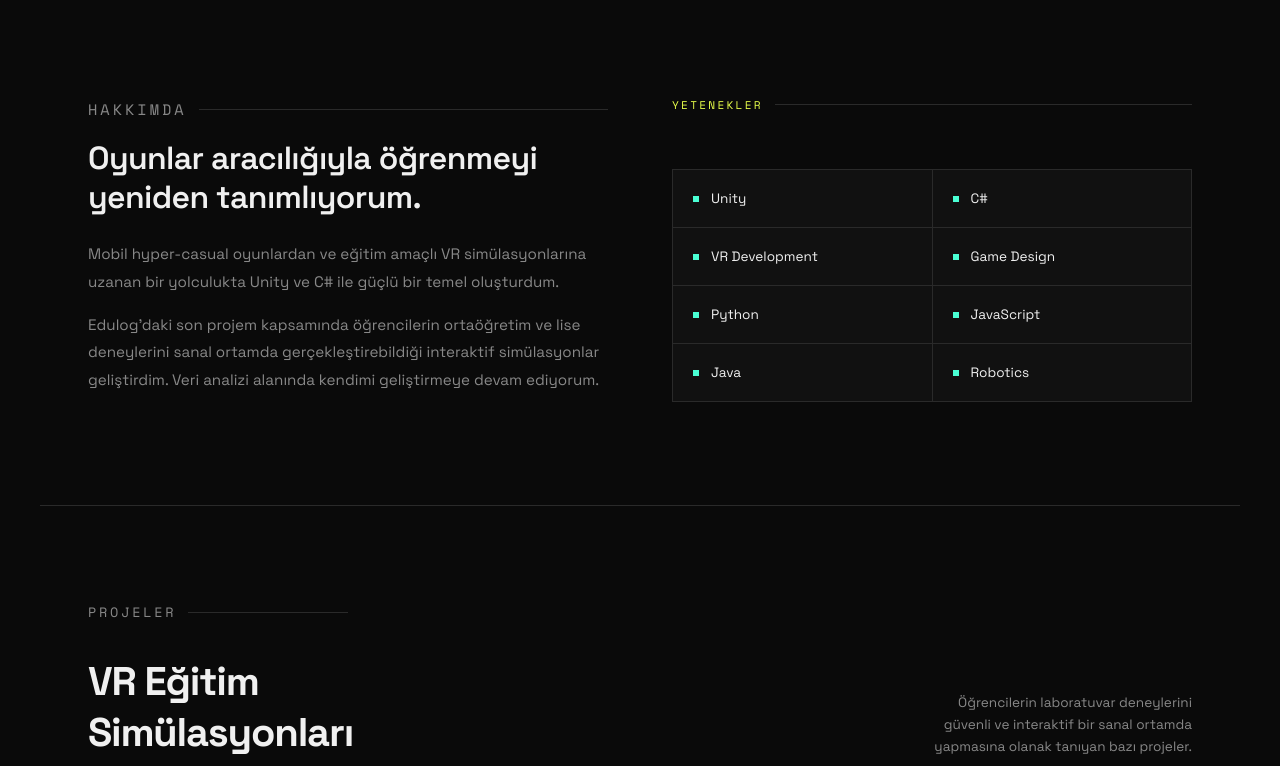
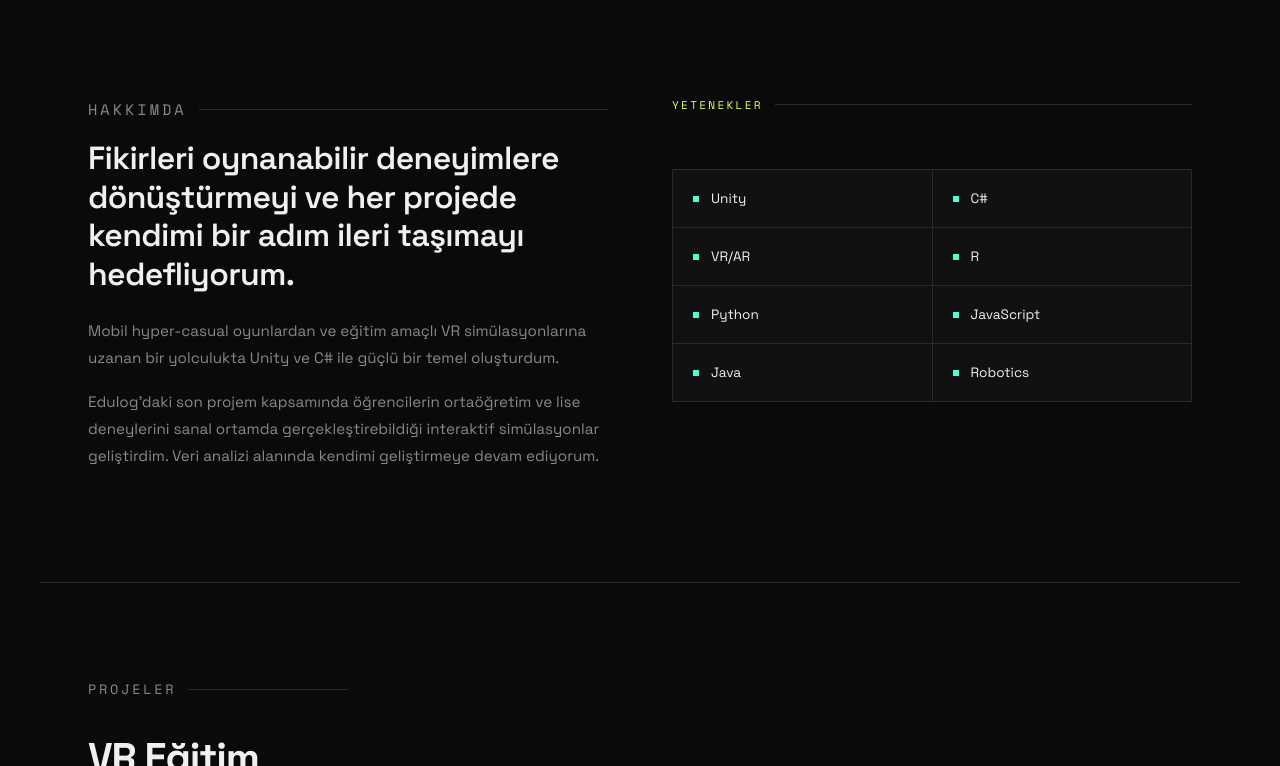
Before and after one commit to UmutErturk06/umut-erturk.github.io, a plain HTML site: page index.html in a window 1280 px wide. Shown: the part 800-1566 px from the top of the page. Drawn offline with nearby package versions, Linux system fonts and the light colour scheme.

Commit message:
Update index.html

```diff
--- a/index.html
+++ b/index.html
@@ -381,7 +381,7 @@
   <div class="about">
     <div class="about-text">
       <p class="section-label">Hakkımda</p>
-      <h2>Oyunlar aracılığıyla öğrenmeyi yeniden tanımlıyorum.</h2>
+      <h2>Fikirleri oynanabilir deneyimlere dönüştürmeyi ve her projede kendimi bir adım ileri taşımayı hedefliyorum.</h2>
       <p>
         Mobil hyper-casual oyunlardan ve eğitim amaçlı VR simülasyonlarına uzanan bir yolculukta Unity ve C# ile güçlü bir temel oluşturdum.
       </p>
@@ -394,8 +394,8 @@
       <div class="skills-grid">
         <div class="skill-item"><span class="skill-dot"></span><span>Unity</span></div>
         <div class="skill-item"><span class="skill-dot"></span><span>C#</span></div>
-        <div class="skill-item"><span class="skill-dot"></span><span>VR Development</span></div>
-        <div class="skill-item"><span class="skill-dot"></span><span>Game Design</span></div>
+        <div class="skill-item"><span class="skill-dot"></span><span>VR/AR</span></div>
+        <div class="skill-item"><span class="skill-dot"></span><span>R</span></div>
         <div class="skill-item"><span class="skill-dot"></span><span>Python</span></div>
         <div class="skill-item"><span class="skill-dot"></span><span>JavaScript</span></div>
         <div class="skill-item"><span class="skill-dot"></span><span>Java</span></div>
```
